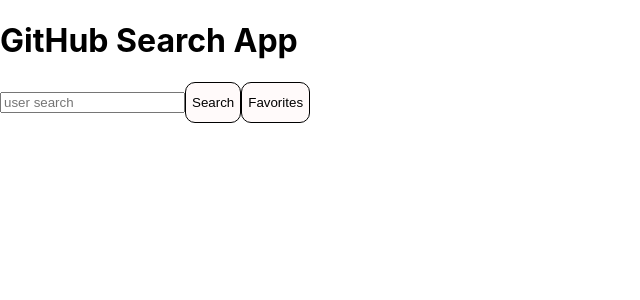
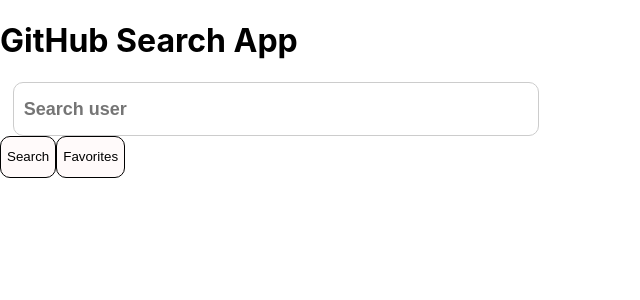
Before and after one commit to renanacosta/github-search, a React (Create React App) app: page / in a window 1280 px wide. Shown: the top 300 px of the page, without its empty margins (0-640 px from the left). Built offline with nearby package versions, Linux system fonts and the light colour scheme; the HTML template or start-up script is replaced by a standard one.

Commit message:
Created Input

```diff
--- a/src/App.js
+++ b/src/App.js
@@ -1,5 +1,6 @@
 import React from "react";
 import { Btn } from "./components/button/Button.styled";
+import { InputSearch } from "./components/input/Input.styled";
 
 const App = () => {
     return (
@@ -7,7 +8,7 @@
         <div>
             <h1> GitHub Search App </h1>
 
-            <input type="text" placeholder="user search" />
+            <InputSearch placeholder="Search user" size='18px'/>
 
             <Btn>
                 Search
--- /dev/null
+++ b/src/components/input/Input.js
@@ -0,0 +1,27 @@
+import React from 'react';
+import PropTypes from 'prop-types';
+import { InputSearch } from './Input.styled';
+
+const Input = ({ size, placeholder, value, onChange }) => {
+    return (
+        <>
+            <InputSearch
+                size={size}
+                placeholder={placeholder}
+                defaultValue={value}
+                onChange={onChange}
+            />
+        </>
+    );
+};
+
+Input.propTypes = {
+    size: PropTypes.string,
+    placeholder: PropTypes.string,
+};
+
+Input.defaultProps = {
+    size: 'medium'
+};
+
+export default Input;
--- /dev/null
+++ b/src/components/input/Input.styled.js
@@ -0,0 +1,16 @@
+import styled from 'styled-components';
+
+export const InputSearch = styled.input`
+  background-color: white;
+  font-size: ${(props) => props.size};
+  height: 2.8em;
+  display: flex;
+  justify-content: center;
+  align-items: center;
+  font-weight: bold;
+  padding-left: 10px;
+  width: 40%;
+  border: 1px solid #ccc;
+  border-radius: 10px;
+  margin: 0 1%;
+`;
```
